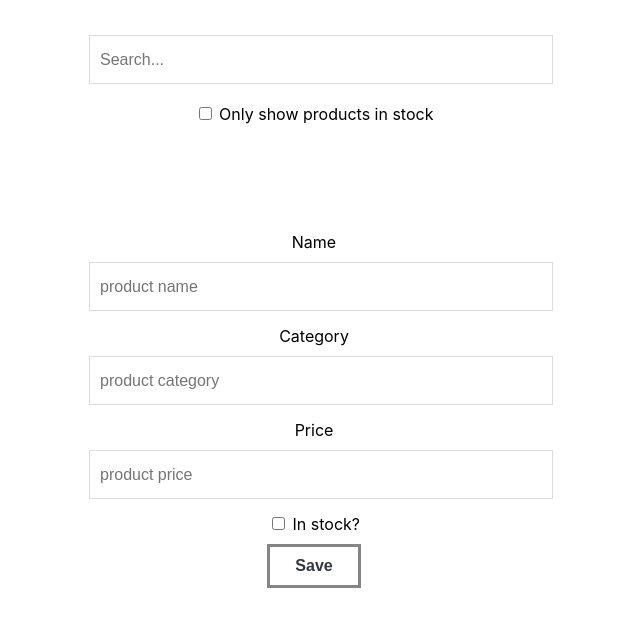
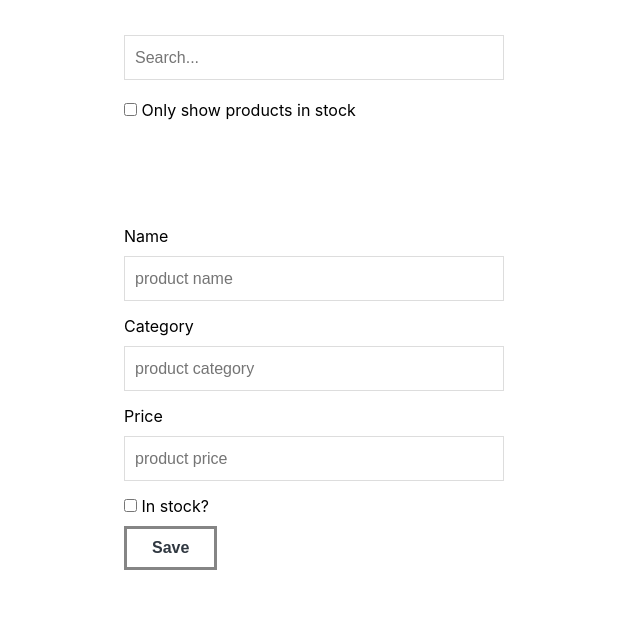
Before and after one commit to sarah27h/online-store-v1, a React (Create React App) app: page / in a window 1280 px wide. Shown: the top 626 px of the page, without its empty margins (326-966 px from the left). Built offline with nearby package versions, Linux system fonts and the light colour scheme.

Commit message:
Styles: add general styles

```diff
--- a/src/App.css
+++ b/src/App.css
@@ -1,5 +1,11 @@
-.App {
-  text-align: center;
+/* start general */
+* {
+	margin: 0;
+	padding: 0;
+	-webkit-box-sizing: border-box;
+	-moz-box-sizing: border-box;
+	-o-box-sizing: border-box;
+	box-sizing: border-box;
 }
 
 .App-logo {
```
